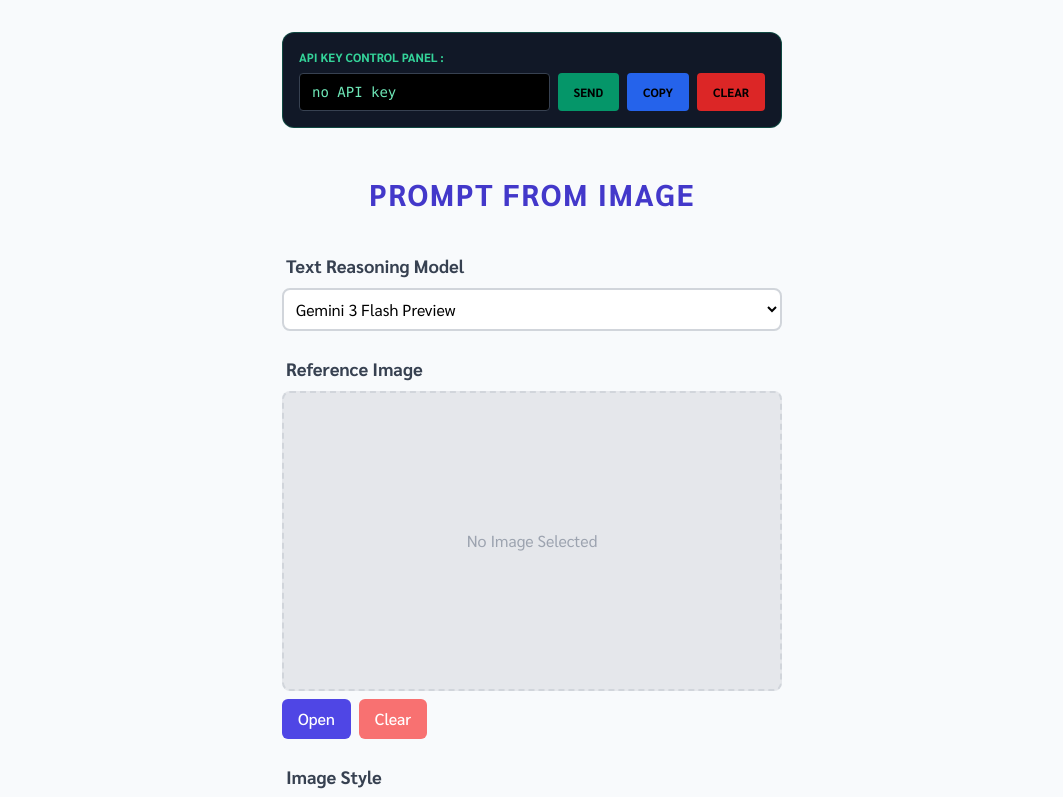
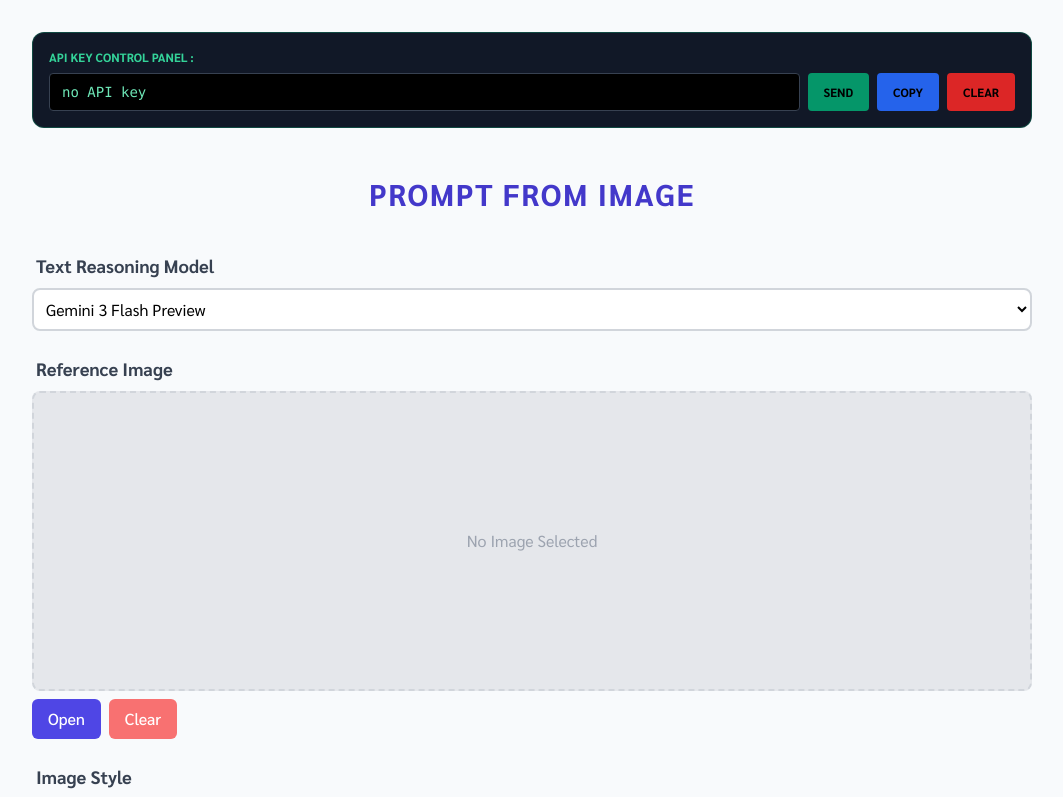
Before and after one commit to captainsmallvet/Prompt-From-Image, a React (Vite) app: page / in a window 1280 px wide. Shown: the top 797 px of the page, without its empty margins (108-1171 px from the left). Built offline with nearby package versions, Linux system fonts and the light colour scheme.

Commit message:
feat: Increase max width for main content area
Enlarges the maximum width of the main content container from 500px to 1000px. This change allows for better display of information and controls on larger screens, improving the user experience for prompt generation.

```diff
--- a/App.tsx
+++ b/App.tsx
@@ -161,7 +161,7 @@
 
   return (
     <div className="min-h-screen p-4 md:p-8 flex flex-col items-center">
-      <div className="w-full max-w-[500px] flex flex-col gap-6">
+      <div className="w-full max-w-[1000px] flex flex-col gap-6">
       {/* API Key Management Bar */}
               <div className="mb-6 p-4 bg-gray-900 border border-emerald-500/30 rounded-xl">
                         <div className="flex flex-col gap-2">
```
